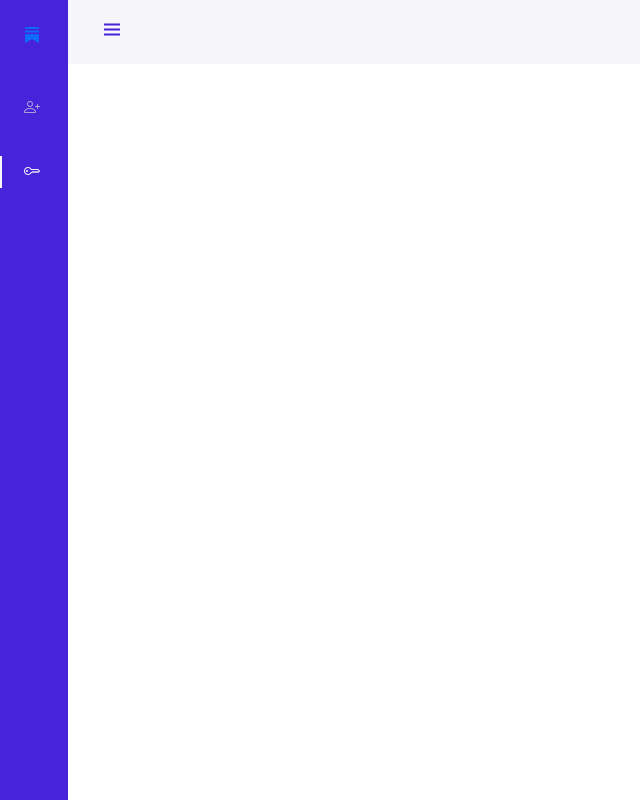
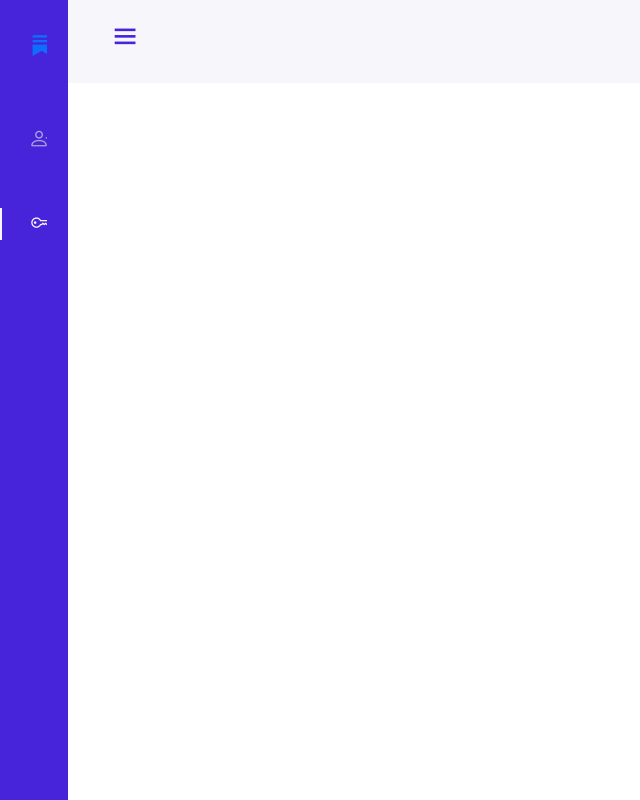
Before and after one commit to Mullerlotyokess/TaskManagerAPP, a plain HTML site: page index.html in a window 1280 px wide. Shown: the whole page, without its empty margins (0-640 px from the left). Drawn offline with nearby package versions, Linux system fonts and the light colour scheme.

Commit message:
font hozzáadva kilogram gramm

```diff
--- a/Assets/css/main.css
+++ b/Assets/css/main.css
@@ -1,3 +1,13 @@
+@font-face {
+    font-family: defaultfont;
+    src: url(/TaskManagerAPP/Assets/text-fonts/Bebas_Neue/BebasNeue-Regular.ttf);
+}
+
+html {
+    font-family: defaultfont;
+    font-size: 130%;
+}
+
 :root {
     --header-height: 3rem;
     --nav-width: 68px;
```
